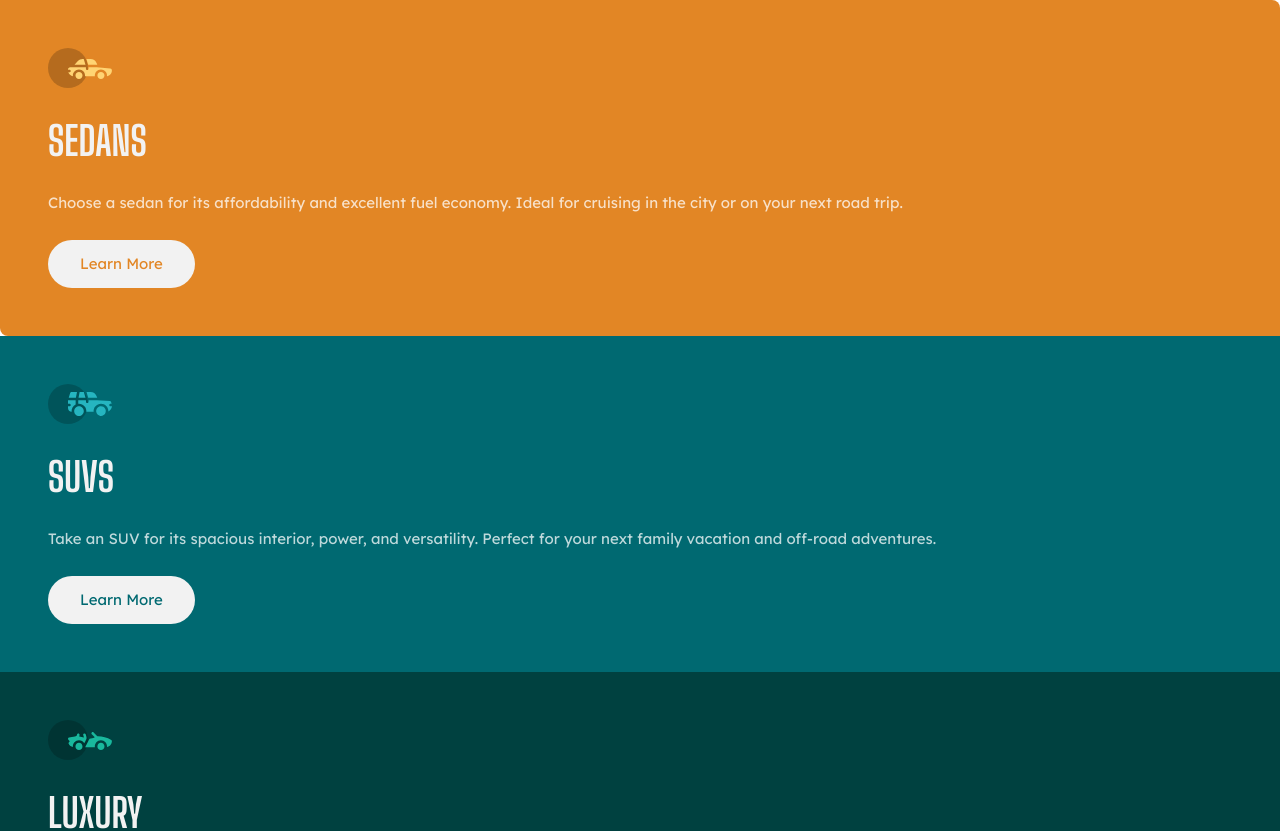
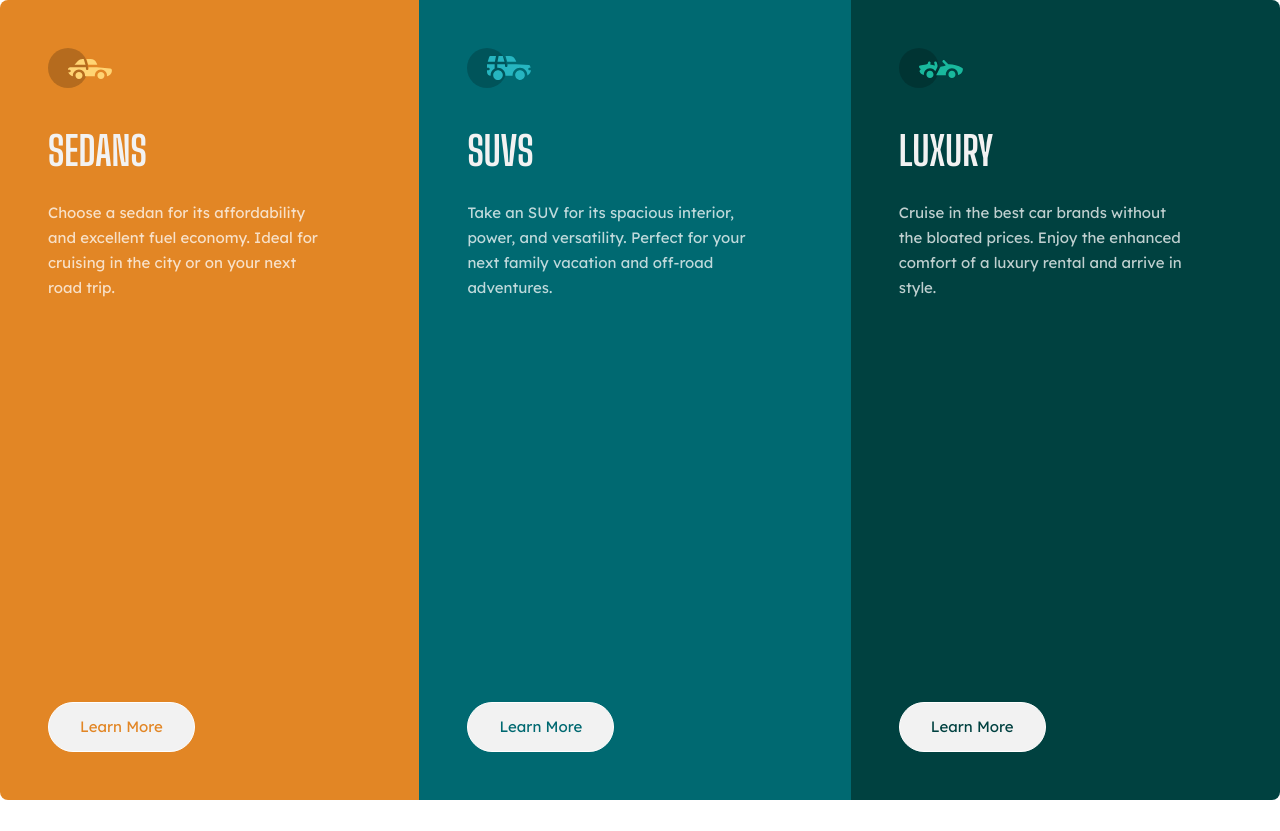
Before and after one commit to Oleksandr-Berd/3-column, a React (Create React App) app: page / in a window 1280 px wide. Shown: the top 831 px of the page. After the commit the page ends 800 px from the top, so only its background shows below. Built offline with nearby package versions, Linux system fonts and the light colour scheme.

Commit message:
the first project in the AD age is done, i just want to read ts and maybe i ll upgrade smth

```diff
--- a/src/App.css
+++ /dev/null
@@ -1,38 +0,0 @@
-.App {
-  text-align: center;
-}
-
-.App-logo {
-  height: 40vmin;
-  pointer-events: none;
-}
-
-@media (prefers-reduced-motion: no-preference) {
-  .App-logo {
-    animation: App-logo-spin infinite 20s linear;
-  }
-}
-
-.App-header {
-  background-color: #282c34;
-  min-height: 100vh;
-  display: flex;
-  flex-direction: column;
-  align-items: center;
-  justify-content: center;
-  font-size: calc(10px + 2vmin);
-  color: white;
-}
-
-.App-link {
-  color: #61dafb;
-}
-
-@keyframes App-logo-spin {
-  from {
-    transform: rotate(0deg);
-  }
-  to {
-    transform: rotate(360deg);
-  }
-}
--- a/src/components/Column.tsx
+++ b/src/components/Column.tsx
@@ -1,30 +1,30 @@
-import { useState } from 'react'
-import * as SC from '../styles/columnStyled'
+import { useState } from "react";
+import * as SC from "../styles/appStyled";
 
-
-import { BtnLearnMore } from '../utils/BtnLearnMore'
+import { BtnLearnMore } from "../utils/BtnLearnMore";
 
 interface IProps {
-  title: string,
-  text:string,
-  el: React.ElementType,
-  toggle: ()=> void
+  title: string;
+  text: string;
+  el: React.ElementType;
+  toggle: () => void;
 }
 
-export const Column:React.FC <IProps>= (props) => {
-
-const {title, text, el:Icon, toggle} = props
+export const Column: React.FC<IProps> = (props) => {
+  const { title, text, el: Icon, toggle } = props;
 
   return (
     <SC.MainCon title={title}>
+      <SC.ContentCon>
         <SC.IconCon>
-    <Icon/>
+          <Icon />
         </SC.IconCon>
         <SC.Title>{title}</SC.Title>
         <div>
           <SC.Content>{text}</SC.Content>
         </div>
-    <BtnLearnMore title={title} toggle={toggle}/>
+      </SC.ContentCon>
+      <BtnLearnMore title={title} toggle={toggle} />
     </SC.MainCon>
-  )
-}
+  );
+};
--- /dev/null
+++ b/src/hooks/useToggle.ts
@@ -0,0 +1,11 @@
+import { useState } from "react"
+
+export const useToggle = () => {
+    const [isPopUp, setIsPopUp] = useState(false)
+
+    const openPopUp = () => setIsPopUp(true)
+    const closePopUp= () => setIsPopUp(false)
+    const togglePopUp = () => setIsPopUp(!isPopUp)
+
+    return {openPopUp, closePopUp, togglePopUp, isPopUp}
+}
--- a/src/layouts/SharedLayout.tsx
+++ b/src/layouts/SharedLayout.tsx
@@ -1,6 +1,6 @@
 import { createPortal } from 'react-dom';
 
-import * as SC from '../styles/columnStyled'
+import * as SC from '../styles/appStyled'
 
 import { content } from "../utils/content";
 
@@ -10,19 +10,15 @@ import {ReactComponent as LuxuryMobLogo} from '../assets/icons/luxury_mob.svg'
 
 import { Column } from "../components/Column";
 import PopUpComponent from '../components/PopUp';
-import { useState } from 'react';
-
+import { useToggle } from '../hooks/useToggle';
 
 const SharedLayout: React.FC = () => {
-    const [isPopUp, setIsPopUp] = useState(false)
 
-const togglePopUp = () => {
-    setIsPopUp(!isPopUp)
-}
+const {openPopUp, closePopUp, isPopUp} = useToggle()
 
-    const PopUp = () => {
+    const PopUp: React.FC = () => {
         return createPortal(
-         < PopUpComponent toggle={togglePopUp}/>,
+         < PopUpComponent toggle={closePopUp}/>,
           document.getElementById('popup') as HTMLElement
         );
       };
@@ -32,9 +28,9 @@ const {sedans, suvs, luxury} = content
   return (
     <SC.LayoutStyled>
         {isPopUp && <PopUp/>}
-      <Column title={sedans.title} el={SedanMobLogo} text={sedans.text} toggle={togglePopUp}/>
-      <Column title={suvs.title} el={SuvsMobLogo} text={suvs.text} toggle={togglePopUp}/>
-      <Column title={luxury.title} el={LuxuryMobLogo} text={luxury.text} toggle={togglePopUp}/>
+      <Column title={sedans.title} el={SedanMobLogo} text={sedans.text} toggle={openPopUp}/>
+      <Column title={suvs.title} el={SuvsMobLogo} text={suvs.text} toggle={openPopUp}/>
+      <Column title={luxury.title} el={LuxuryMobLogo} text={luxury.text} toggle={openPopUp}/>
     </SC.LayoutStyled>
   );
 };
--- /dev/null
+++ b/src/styles/appStyled.ts
@@ -0,0 +1,98 @@
+import styled from "styled-components";
+
+export const LayoutStyled = styled.div`
+  position: relative;
+
+  max-width: 1280px;
+  height: 100vh;
+  @media (min-width: 1280px) {
+    display: flex;
+
+    margin-left: auto;
+    margin-right: auto;
+  }
+
+  & > div:first-child {
+    border-top-left-radius: 8px;
+    border-top-right-radius: 8px;
+
+    @media (min-width: 1280px) {
+      border-top-left-radius: 8px;
+      border-bottom-left-radius: 8px;
+      border-top-right-radius: 0px;
+    }
+  }
+
+  & > div:last-child {
+    border-bottom-left-radius: 8px;
+    border-bottom-right-radius: 8px;
+
+    @media (min-width: 1280px) {
+      border-top-right-radius: 8px;
+      border-bottom-right-radius: 8px;
+      border-bottom-left-radius: 0px;
+    }
+  }
+`;
+
+export const MainCon = styled.div`
+  padding-top: 48px;
+  padding-bottom: 48px;
+  padding-left: 48px;
+  padding-right: 48px;
+
+  background-color: ${({ theme, title }) => {
+    switch (title) {
+      case "sedans":
+        return theme.color.sedans;
+      case "suvs":
+        return theme.color.suvs;
+      case "luxury":
+        return theme.color.luxury;
+      default:
+        return;
+    }
+  }};
+
+  @media (min-width: 1280px) {
+    display: flex;
+    flex-direction: column;
+    justify-content: space-between;
+  }
+`;
+
+export const ContentCon = styled.div`
+  padding-right: 42px;
+
+  margin-bottom: 25px;
+`;
+
+export const IconCon = styled.div`
+  margin-bottom: 35px;
+
+  @media (min-width: 1280px) {
+    margin-bottom: 35px;
+  }
+`;
+
+export const Title = styled.h2`
+  margin-bottom: 25px;
+
+  font-family: "BigSho";
+  font-size: 40px;
+  font-weight: bold;
+  text-transform: uppercase;
+
+  color: ${({ theme }) => theme.color.title};
+  font-weight: bold;
+`;
+
+export const Content = styled.p`
+  font-size: 15px;
+  font-family: "Lex";
+  line-height: 1.67;
+
+  color: ${({ theme }) => theme.color.text};
+
+  opacity: 0.75;
+`;
--- a/src/styles/btnStyle.ts
+++ b/src/styles/btnStyle.ts
@@ -1,29 +1,53 @@
-import styled from "styled-components"
+import styled from "styled-components";
 
 export const BtnLearnMore = styled.button`
   padding-top: 11px;
   padding-right: 31px;
   padding-bottom: 12px;
-padding-left: 11px;
+  padding-left: 31px;
 
-background-color: ${({theme}) => theme.color.title};
-color: ${({title, theme})=> {
-     switch (title){
+  background-color: ${({ theme }) => theme.color.title};
+  color: ${({ title, theme }) => {
+    switch (title) {
       case "sedans":
-           return theme.color.sedans
+        return theme.color.sedans;
       case "suvs":
-            return    theme.color.suvs
+        return theme.color.suvs;
       case "luxury":
-                return theme.color.luxury
+        return theme.color.luxury;
       default:
-                return
+        return;
     }
-
   }};
 
   font-family: "Lex";
   line-height: 1.67;
   font-size: 15px;
 
+  border: none;
   border-radius: 25px;
-`
+
+  @media (min-width: 1280px) {
+    &:hover,
+    &:focus {
+      background-color: ${({ title, theme }) => {
+        switch (title) {
+          case "sedans":
+            return theme.color.sedans;
+          case "suvs":
+            return theme.color.suvs;
+          case "luxury":
+            return theme.color.luxury;
+          default:
+            return;
+        }
+      }};
+      color: ${({ theme }) => theme.color.text};
+    }
+
+    border: 1px solid ${({ theme }) => theme.color.text};
+    transition: background-color 300ms linear, color 300ms linear;
+  }
+
+  transition: background-color 300ms linear, color 300ms linear;
+`;
--- a/src/styles/columnStyled.ts
+++ /dev/null
@@ -1,80 +0,0 @@
-import styled from "styled-components";
-
-export const LayoutStyled = styled.div`
-position: relative;
-
-  & > div:first-child {
-    border-bottom-left-radius: 8px;
-    border-top-right-radius: 8px;
-  }
-
-  & > div:last-child {
-    border-bottom-left-radius: 8px;
-    border-bottom-right-radius: 8px;
-  }
-
-  & button {
-    padding-top: 11px;
-    padding-bottom: 12px;
-    padding-left: 32px;
-    padding-right: 32px;
-
-    background-color: #f2f2f2;
-
-    border-radius: 25px;
-    border: none;
-  }
-`;
-
-export const MainCon = styled.div`
-  padding-top: 48px;
-  padding-bottom: 48px;
-  padding-left: 48px;
-
-  background-color: ${({ theme, title }) => {
-
-  switch (title){
-    case "sedans":
-       return theme.color.sedans
-        case "suvs":
-        return    theme.color.suvs
-        case "luxury":
-            return theme.color.luxury
-            default:
-            return
-      }
-    }};
-
-  & > *:not(:last-child) {
-    margin-bottom: 25px;
-  }
-
-  & > div:not(:first-child) {
-    padding-right: 40px;
-  }
-`;
-
-export const IconCon = styled.div`
-  margin-bottom: 25px;
-`;
-
-export const Title = styled.h2`
-  margin-bottom: 25px;
-
-  font-family: "BigSho";
-  font-size: 40px;
-  text-transform: uppercase;
-
-  color: ${({ theme }) => theme.color.title};
-  font-weight: bold;
-`;
-
-export const Content = styled.p`
-  font-size: 15px;
-  font-family: "Lex";
-  line-height: 1.67;
-
-  color: ${({ theme }) => theme.color.text};
-
-  opacity: 0.75;
-`;
--- a/src/utils/BtnLearnMore.tsx
+++ b/src/utils/BtnLearnMore.tsx
@@ -8,7 +8,7 @@ interface IProps {
 
 export const BtnLearnMore:React.FC<IProps> = ({title, toggle}) => {
 
-  const content = "Learn More"
+  const content:string = "Learn More"
 
   return (
     <div>
--- a/src/utils/content.ts
+++ b/src/utils/content.ts
@@ -1,8 +1,19 @@
-export const content = {
-    sedans: {
-        title:"sedans",
-        text:"Choose a sedan for its affordability and excellent fuel economy. Ideal for cruising in the city or on your next road trip."
-    },
-    suvs:{title:"suvs", text: "Take an SUV for its spacious interior, power, and versatility. Perfect for your next family vacation and off-road adventures."},
-    luxury:{title:"luxury", text: "Cruise in the best car brands without the bloated prices. Enjoy the enhanced comfort of a luxury rental and arrive in style. "},
+interface IContent {
+  title: string;
+  text: string;
 }
+
+export const content: Record<string, IContent> = {
+  sedans: {
+    title: "sedans",
+    text: "Choose a sedan for its affordability and excellent fuel economy. Ideal for cruising in the city or on your next road trip.",
+  },
+  suvs: {
+    title: "suvs",
+    text: "Take an SUV for its spacious interior, power, and versatility. Perfect for your next family vacation and off-road adventures.",
+  },
+  luxury: {
+    title: "luxury",
+    text: "Cruise in the best car brands without the bloated prices. Enjoy the enhanced comfort of a luxury rental and arrive in style. ",
+  },
+};
```
Lines whose indentation alone changed are shown as unchanged.
